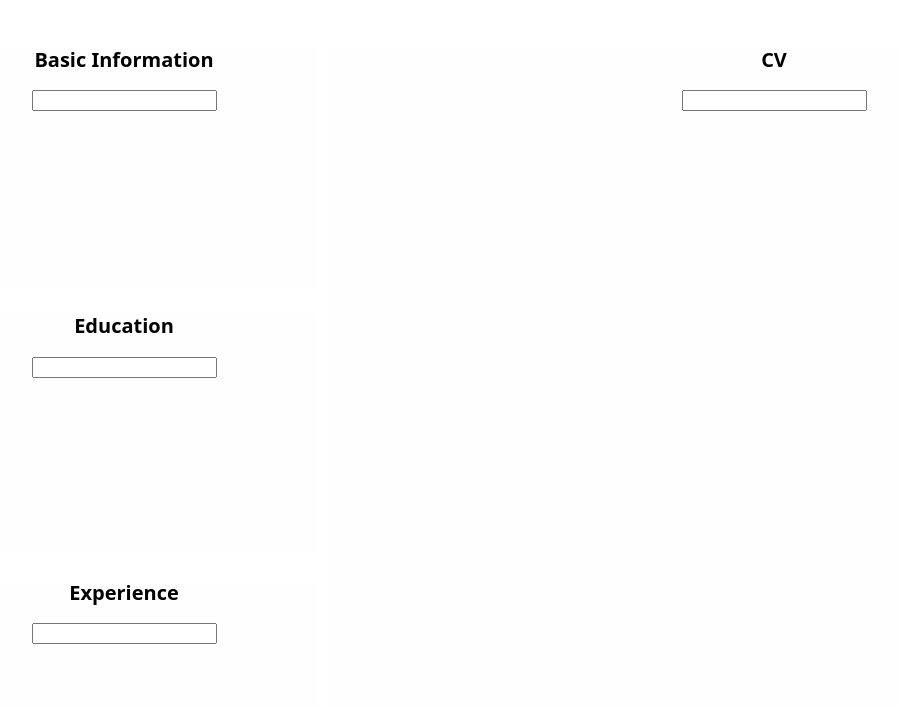
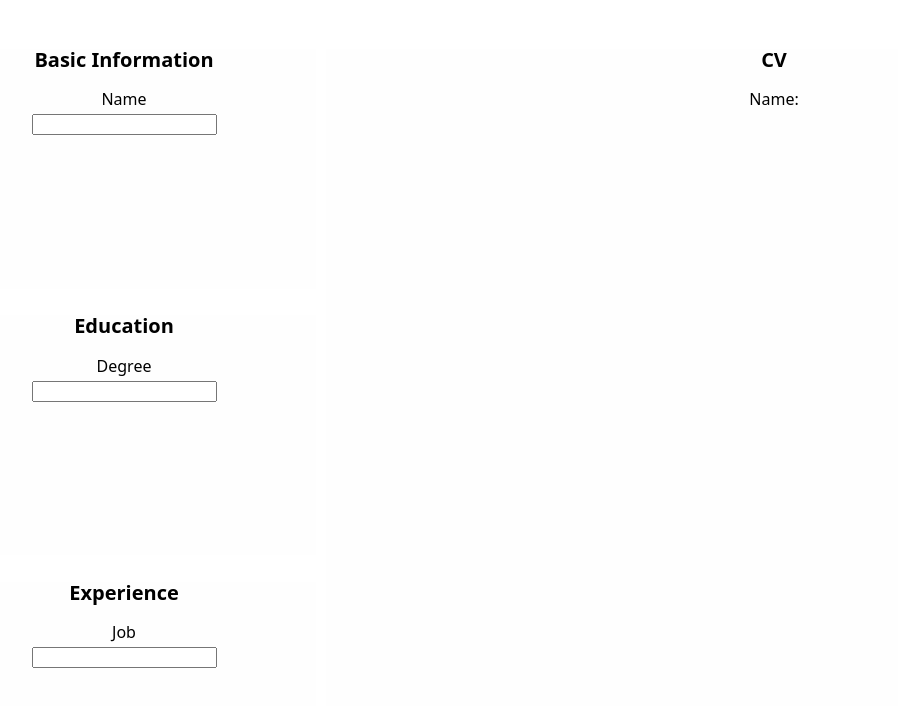
Before and after one commit to MrFerpz/cv-app, a React (Vite) app: page / in a window 1280 px wide. Shown: the top 706 px of the page, without its empty margins (100-998 px from the left). Built offline with nearby package versions, Linux system fonts and the light colour scheme.

Commit message:
Added the first mirrored input onto the CV

```diff
--- a/src/App.css
+++ b/src/App.css
@@ -86,3 +86,12 @@ h1 {
   grid-column: 2;
   grid-row: 1 / 4;
 }
+
+label {
+  color: black;
+}
+
+.cv-name {
+  font-size: 20px;
+  color: black;
+}
--- a/src/App.jsx
+++ b/src/App.jsx
@@ -6,13 +6,28 @@ import Experience from'./Experience.jsx'
 import CVApp from './CVApp.jsx'
 
 function App() {
+  const [person, setPerson] = useState(
+    {name: "", email: "", number: "", address: "", degree: "",
+     university: "", uniStartDate: "", uniEndDate: "", role: "",
+     company: "", roleStartDate: "", roleEndDate: "", roleDescription: ""});
+
+    function onNameChange(e) {
+      console.log(e.target.value);
+      setPerson({...person, name: e.target.value})
+    }
 
   return (
     <div className="grid-container">
-    <BasicInfo/>
+    <BasicInfo
+      onChange={onNameChange}
+      value={person.name}
+      label="Name"
+    />
     <Education/>
     <Experience/>
-    <CVApp/>
+    <CVApp
+      name={person.name}
+      />
     </div>
   )
 }
--- a/src/BasicInfo.jsx
+++ b/src/BasicInfo.jsx
@@ -1,12 +1,17 @@
 import { useState } from 'react'
 
-export default function BasicInfo() {
+export default function BasicInfo({value, onChange, label}) {
     return (
         <section className ="basic-info-section">
             <div className="container">
                 <h1>Basic Information</h1>
-                <label label = "Name"></label>
-                <input></input>
+                <label label = {label}>Name<br></br>
+                    <input
+                    value={value}
+                    onChange={onChange}
+                    id="name-input">
+                    </input>
+                </label>
             </div>
         </section>
     )
--- a/src/CVApp.jsx
+++ b/src/CVApp.jsx
@@ -1,12 +1,13 @@
 import { useState } from 'react'
 
-export default function CVApp() {
+export default function CVApp({name}) {
+
     return (
         <section className ="cv-section">
             <div className="container large-container">
                 <h1>CV</h1>
-                <label label = "Job"></label>
-                <input></input>
+                <label>Name:</label>
+                <div className="cv-name">{name}</div>
             </div>
         </section>
     )
--- a/src/Education.jsx
+++ b/src/Education.jsx
@@ -5,7 +5,7 @@ export default function Education() {
         <section className ="education-section">
             <div className="container">
                 <h1>Education</h1>
-                <label label = "Degree"></label>
+                <label label = "Degree">Degree</label><br></br>
                 <input></input>
             </div>
         </section>
--- a/src/Experience.jsx
+++ b/src/Experience.jsx
@@ -5,7 +5,7 @@ export default function Experience() {
         <section className ="experience-section">
             <div className="container">
                 <h1>Experience</h1>
-                <label label = "Job"></label>
+                <label label = "Job">Job</label><br></br>
                 <input></input>
             </div>
         </section>
```
